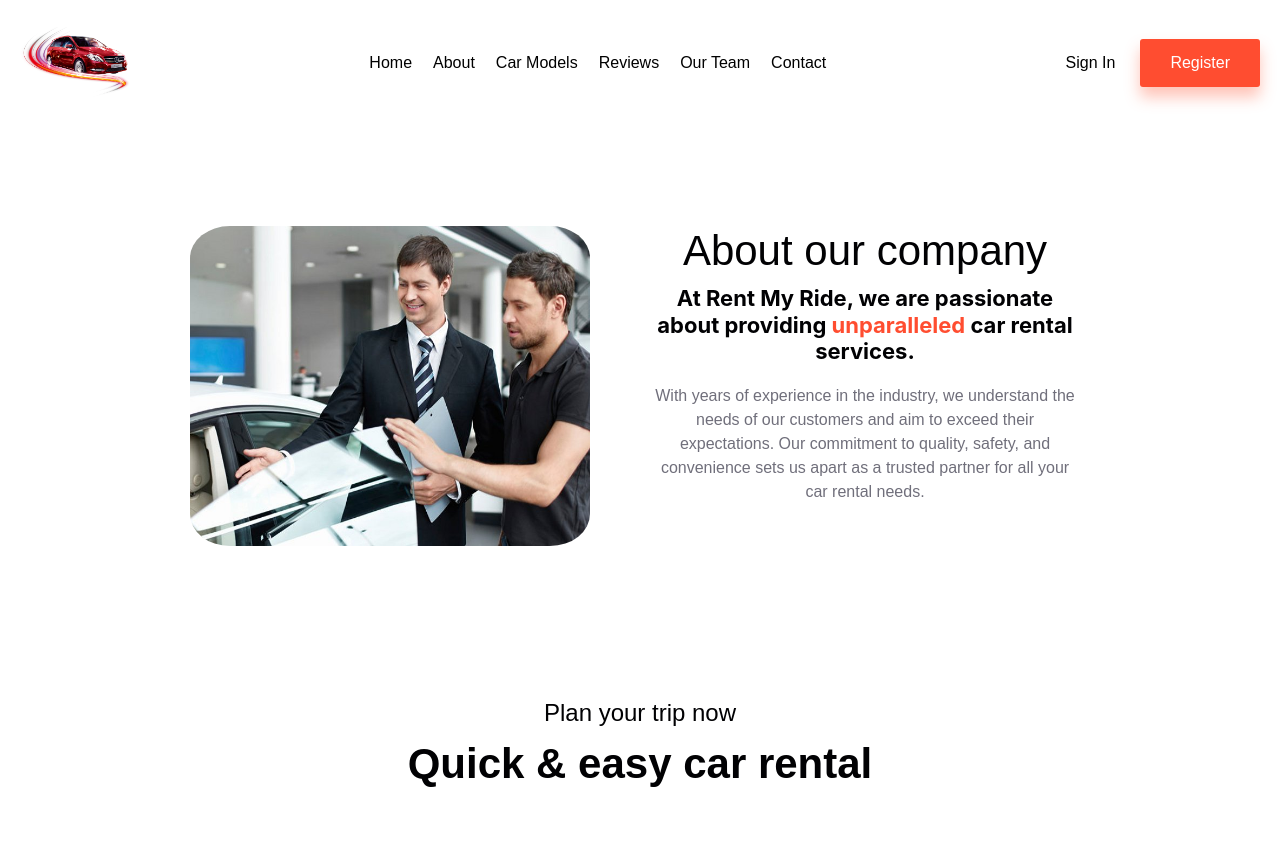
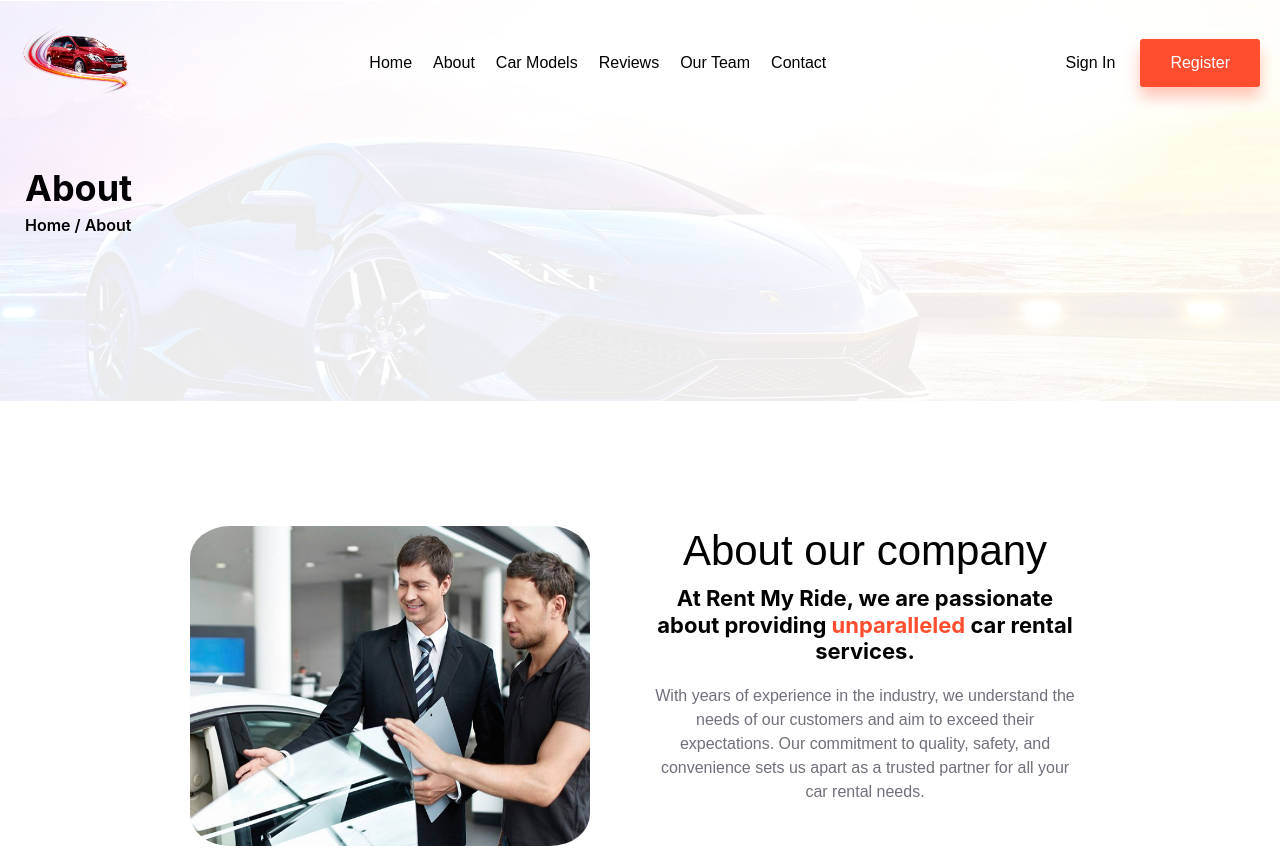
Before and after one commit to ChernoSlava/Rent-My-Ride, a React (Create React App) app: page /about in a window 1280 px wide. Shown: the top 848 px of the page. Built offline with nearby package versions, Linux system fonts and the light colour scheme.

Commit message:
feat: bunner
- add new component Bunner;
- add style for Bunner.

meta: issue-3

```diff
--- a/src/components/About/styles/description.scss
+++ b/src/components/About/styles/description.scss
@@ -2,7 +2,7 @@
 
 .about {
     .description {
-        margin: 10rem auto;
+        margin: 0rem auto;
         display: flex;
         gap: 5rem;
         max-width: 90rem;
--- a/src/components/About/styles/planTrip.scss
+++ b/src/components/About/styles/planTrip.scss
@@ -2,7 +2,7 @@
 
 .plan {
     background-color: $bg-white;
-    padding: 5.3rem 0;
+    padding: 10rem 0;
 
     &__container {
         display: flex;
--- /dev/null
+++ b/src/components/Bunner/Bunner.tsx
@@ -0,0 +1,20 @@
+import React from 'react';
+import { Link } from 'react-router-dom';
+
+import './bunner.scss';
+// eslint-disable-next-line react/prop-types
+export function Bunner({ page = '' }) {
+  return (
+    <section className="bunner">
+      <div className="bunner__overlay" />
+      <div className="container">
+        <div className="bunner__text">
+          <h3 className="bunner__title">{page}</h3>
+          <p className="bunner__link">
+            <Link to="/">Home</Link> / {page}
+          </p>
+        </div>
+      </div>
+    </section>
+  );
+}
--- /dev/null
+++ b/src/components/Bunner/bunner.scss
@@ -0,0 +1,59 @@
+@import "../../styles/global/index.scss";
+
+.bunner {
+    width: 100%;
+    top: -125px;
+    height: 40rem;
+    background-image: url("./images/background.jpg");
+    background-position: center;
+    background-repeat: no-repeat;
+    background-size: cover;
+    position: relative;
+
+    .container {
+        max-width: 100%;
+    }
+
+    &__overlay {
+        width: 100%;
+        height: 100%;
+        position: absolute;
+        top: 0;
+        right: 0;
+        background-color: rgba(255, 255, 255, 0.92);
+    }
+
+    &__text {
+        max-width: 133rem;
+        display: flex;
+        flex-direction: column;
+        z-index: 3;
+        position: relative;
+        width: 100%;
+        height: 40rem;
+        justify-content: center;
+        align-items: start;
+        color: $text-black;
+
+    }
+
+    &__title {
+        font-size: 3.6rem;
+        margin-bottom: 0.5rem;
+    }
+
+    &__link {
+        font-size: $p-size;
+        font-weight: 600;
+
+        a {
+            color: $text-black;
+            text-decoration: none;
+            transition: all 0.2s;
+
+            &:hover {
+              color: $text-orange;
+            }
+          }
+    }
+}
--- a/src/components/Header/header.scss
+++ b/src/components/Header/header.scss
@@ -7,6 +7,7 @@
   background-color: transparent;
   z-index: 99999;
   margin: 0 auto;
+  position: relative;
 
   &__logo {
     width: 110px;
--- a/src/pages/About/About.tsx
+++ b/src/pages/About/About.tsx
@@ -2,12 +2,17 @@ import React from 'react';
 
 import { Description } from '../../components/About/Description';
 import { PlanTrip } from '../../components/About/PlanTrip';
+import { Bunner } from '../../components/Bunner/Bunner';
 
 export function About() {
   return (
-    <section className="about">
-      <Description />
-      <PlanTrip />
-    </section>
+    <>
+      <Bunner page="About" />
+
+      <section className="about">
+        <Description />
+        <PlanTrip />
+      </section>
+    </>
   );
 }
```
Also changed, not shown: src/components/Bunner/images/background.jpg (added).
